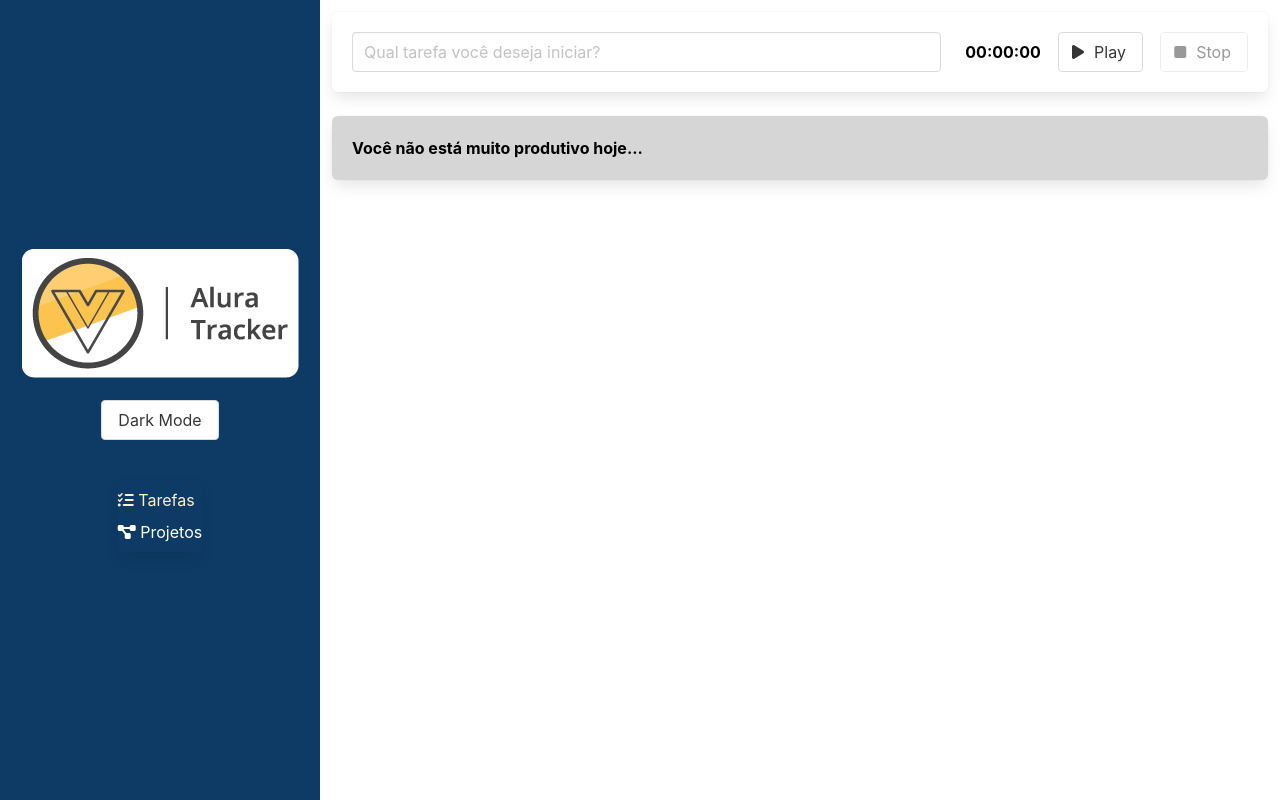
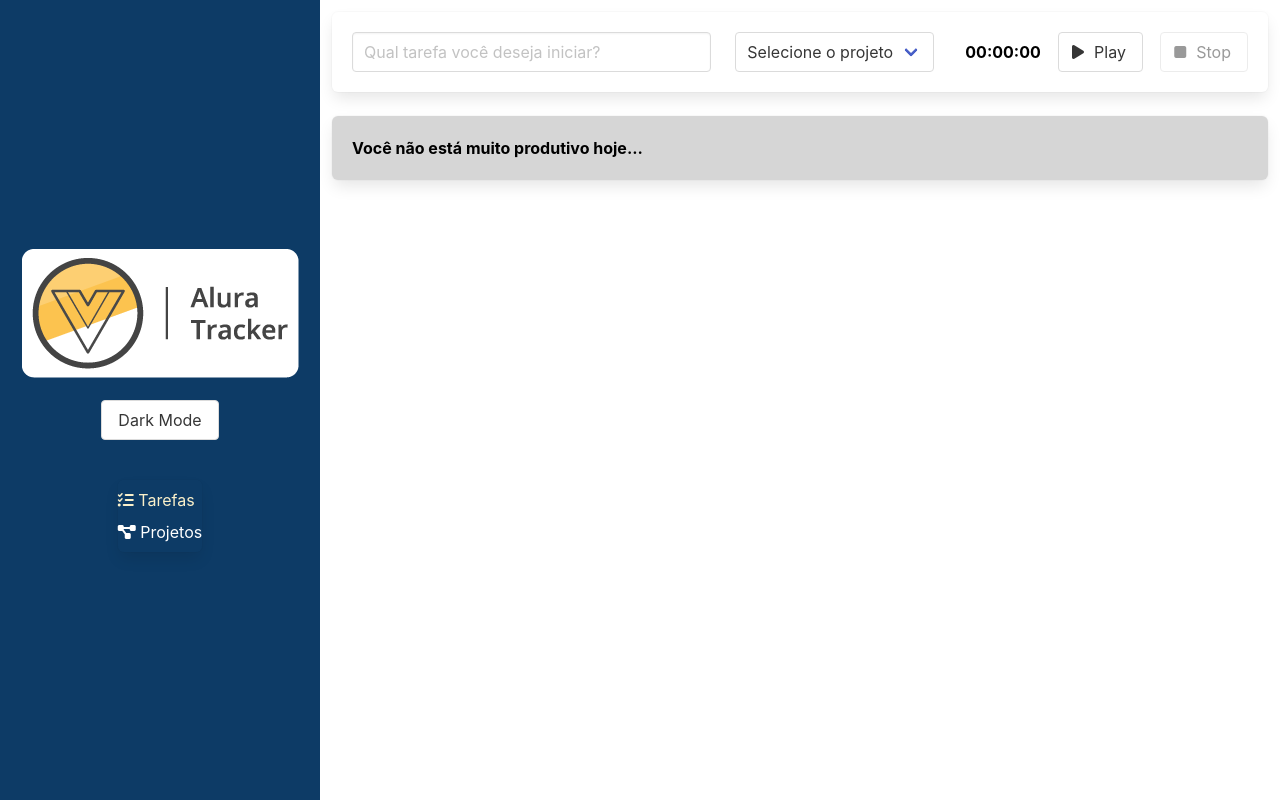
Before and after one commit to muriloCoelho1212/Alura-Tracker, a Vue app: page / in a window 1280 px wide. Built offline with nearby package versions, Linux system fonts and the light colour scheme.

Commit message:
gerenciando estado dos projetos com vuex
curso vue3: avançando no framework, aula 2

```diff
--- a/package.json
+++ b/package.json
@@ -11,7 +11,8 @@
     "core-js": "^3.8.3",
     "font-awesome": "^4.7.0",
     "vue": "^3.2.13",
-    "vue-router": "^4.2.4"
+    "vue-router": "^4.2.4",
+    "vuex": "^4.0.2"
   },
   "devDependencies": {
     "@fortawesome/fontawesome-free": "^6.4.2",
--- a/src/components/formulario.vue
+++ b/src/components/formulario.vue
@@ -1,8 +1,16 @@
 <template>
     <div class="box formulario">
         <div class="columns">
-            <div class="column is-8" role="form" aria-label="Formulário para criação de uma nova tarefa">
+            <div class="column is-5" role="form" aria-label="Formulário para criação de uma nova tarefa">
                 <input type="text" class="input" placeholder="Qual tarefa você deseja iniciar?" v-model="descricao">
+            </div>
+            <div class="column is-3">
+                <div class="select">
+                    <select v-model="idProjeto">
+                        <option value="">Selecione o projeto</option>
+                        <option :value="projeto.id" v-for="projeto in projetos" :key="projeto.id">{{ projeto.nome }}</option>
+                    </select>
+                </div>
             </div>
             <div class="column">
                 <TemporizadorForm @ao-temporizador-finalizado="finalizarTarefa"/>
@@ -11,8 +19,10 @@
     </div>
 </template>
 <script lang="ts">
-    import { defineComponent } from 'vue';
+    import { defineComponent, computed } from 'vue';
     import TemporizadorForm from './temporizador.vue'
+    import { useStore } from 'vuex'
+    import { key } from '@/store'
 
     export default defineComponent({
     name: 'FormPrincipal',
@@ -20,16 +30,24 @@
     components: { TemporizadorForm},
     data(){
         return {
-            descricao: ''
+            descricao: '',
+            idProjeto: ''
         }
     },
     methods: {
         finalizarTarefa(tempoDecorrido: number): void{
             this.$emit("aoSalvarTarefa", {
                 duracaoEmSegundos: tempoDecorrido,
-                descricao: this.descricao
+                descricao: this.descricao,
+                projeto: this.projetos.find(proj => proj.id == this.idProjeto)
             })
             this.descricao = ''
+        }
+    },
+    setup(){
+        const store = useStore(key)
+        return {
+            projetos: computed(() => store.state.projetos)
         }
     }
 })
--- a/src/interfaces/Itarefa.ts
+++ b/src/interfaces/Itarefa.ts
@@ -1,4 +1,7 @@
+import IProjeto from "./Iprojeto";
+
 export default interface ITarefa {
     duracaoEmSegundos: number,
-    descricao: string
+    descricao: string,
+    projeto: IProjeto
 }
--- a/src/main.ts
+++ b/src/main.ts
@@ -2,7 +2,9 @@
 import App from './App.vue'
 import '@fortawesome/fontawesome-free/css/all.css'
 import router from './routes'
+import { key, store } from './store'
 
 createApp(App)
     .use(router)
+    .use(store, key)
     .mount('#app')
--- /dev/null
+++ b/src/store/index.ts
@@ -0,0 +1,28 @@
+import IProjeto from "@/interfaces/Iprojeto";
+import { InjectionKey } from "vue";
+import { createStore, Store, useStore as vuexUseStore } from "vuex";
+
+interface Estado {
+    projetos: IProjeto[]
+}
+
+export const key: InjectionKey<Store<Estado>> = Symbol()
+
+export const store = createStore<Estado>({
+    state: {
+        projetos: []
+    },
+    mutations: {
+        'ADICIONA_PROJETO'(state, nomeProjeto: string){
+            const projeto = {
+                id: new Date().toLocaleString(),
+                nome: nomeProjeto
+            } as IProjeto
+            state.projetos.push(projeto)
+        }
+    }
+})
+
+export function useStore(): Store<Estado>{
+    return vuexUseStore(key)
+}
--- a/src/views/projetos.vue
+++ b/src/views/projetos.vue
@@ -27,25 +27,27 @@
     </section>
 </template>
 <script lang="ts">
-    import { defineComponent } from 'vue';
-    import IProjeto from '../interfaces/Iprojeto'
+    import { computed, defineComponent } from 'vue';
+    import { useStore } from '@/store'
 
     export default defineComponent({
         name: 'ProjetosView',
         data(){
             return {
-                nomeProjeto: '',
-                projetos: [] as IProjeto[]
+                nomeProjeto: ''
             }
         },
         methods: {
             salvar(){
-                const projeto: IProjeto = {
-                    nome: this.nomeProjeto,
-                    id: new Date().toLocaleString()
-                }
-                this.projetos.push(projeto)
+                this.store.commit('ADICIONA_PROJETO', this.nomeProjeto)
                 this.nomeProjeto = ''
+            }
+        },
+        setup(){
+            const store = useStore()
+            return {
+                store,
+                projetos: computed(() => store.state.projetos)
             }
         }
     })
```
Also changed, not shown: 2 other files (tests, documents, lock files or other folders).
